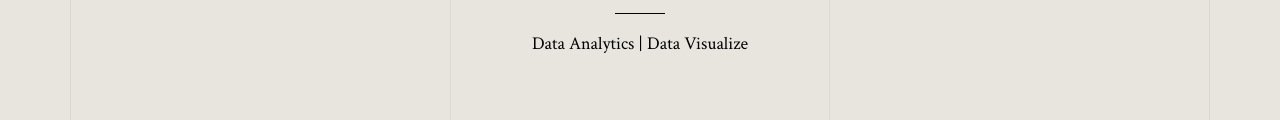
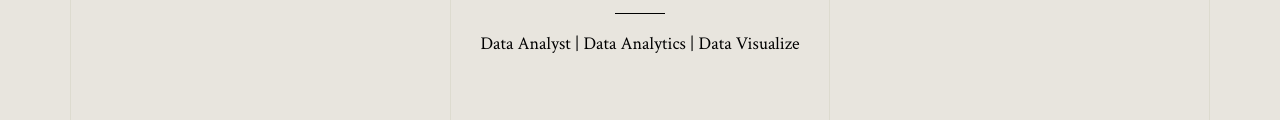
Before and after one commit to rachellct/rachellct.github.io, a plain HTML site: page index.html in a window 1280 px wide. Shown: the part 215-335 px from the top of the page. Drawn offline with nearby package versions, Linux system fonts and the light colour scheme; files whose address does not match are found by name; a web font is replaced by a local one.

Commit message:
Update index.html

```diff
--- a/index.html
+++ b/index.html
@@ -78,7 +78,7 @@
         <div class="col-lg-6">
           <h1 class="hero-heading">Hello, I'm Rachel</h1>
           <div  class="line js-line mx-auto mb-3 my-3"></div>
-          <p class="sub-text">Data Analytics | Data Visualize</p>
+          <p class="sub-text">Data Analyst | Data Analytics | Data Visualize</p>
         </Div>
       </Div>
     </div>
```
